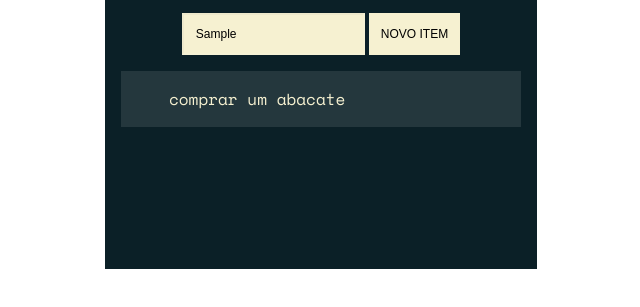
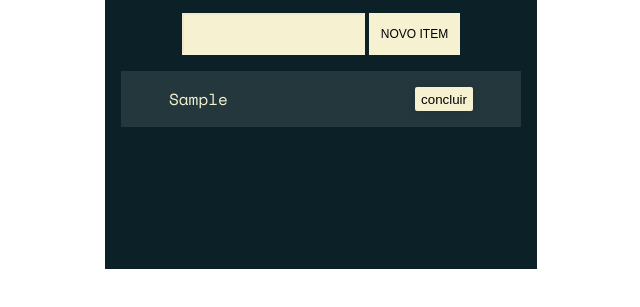
Before and after one commit to AllanFelizzeti/Especializando-JS-HTML-CSS, a plain HTML site: page DOM-projeto_incial/projeto_inicial/index.html in a window 1280 px wide. Both pictures are taken after typing "Sample" into the empty fields and a click on the button "NOVO ITEM". Shown: the part 297-604 px from the top of the page, without its empty margins (319-959 px from the left). Drawn offline with nearby package versions, Linux system fonts and the light colour scheme; a web font is replaced by a local one.

Commit message:
Criando Interações

```diff
--- a/DOM-projeto_incial/projeto_inicial/index.html
+++ b/DOM-projeto_incial/projeto_inicial/index.html
@@ -20,12 +20,8 @@
         <button class="form-button" data-form-button> Novo Item </button>
       </form>
 
-      <ul class="list">
-        <li class="task">
-          <p class="content">
-            comprar um abacate
-          </p>
-        </li>
+      <ul class="list" data-list>
+
       </ul>
     </div>
 
--- a/DOM-projeto_incial/projeto_inicial/listaDeTarefas.js
+++ b/DOM-projeto_incial/projeto_inicial/listaDeTarefas.js
@@ -1,10 +1,43 @@
 const criarTarefa = (evento)=> {
+
     evento.preventDefault()
+
+    const lista =  document.querySelector('[data-list]')
     const input = document.querySelector('[data-form-input]')
     const valor = input.value
-    console.log(valor)
+
+    const tarefa = document.createElement('li')
+    tarefa.classList.add('task')
+    const conteudo = `<p class="content">${valor}</p>`
+
+    tarefa.innerHTML = conteudo
+
+    tarefa.appendChild(BotaoConclui())
+    lista.appendChild(tarefa)
+    input.value = " "
 }
 
 const novaTarefa =  document.querySelector('[data-form-button]')
 
 novaTarefa.addEventListener('click', criarTarefa)
+
+const BotaoConclui = () => {
+
+    const botaoConclui = document.createElement('button')
+
+    botaoConclui.classList.add('check-button')
+    botaoConclui.innerText = 'concluir'
+    botaoConclui.addEventListener('click', concluirTarefa)
+
+    return botaoConclui
+
+}
+
+const concluirTarefa = (evento) => {
+
+    const botaoConclui = evento.target
+
+    const tarefaCompleta = botaoConclui.parentElement
+
+    tarefaCompleta.classList.toggle('done')
+}
```
